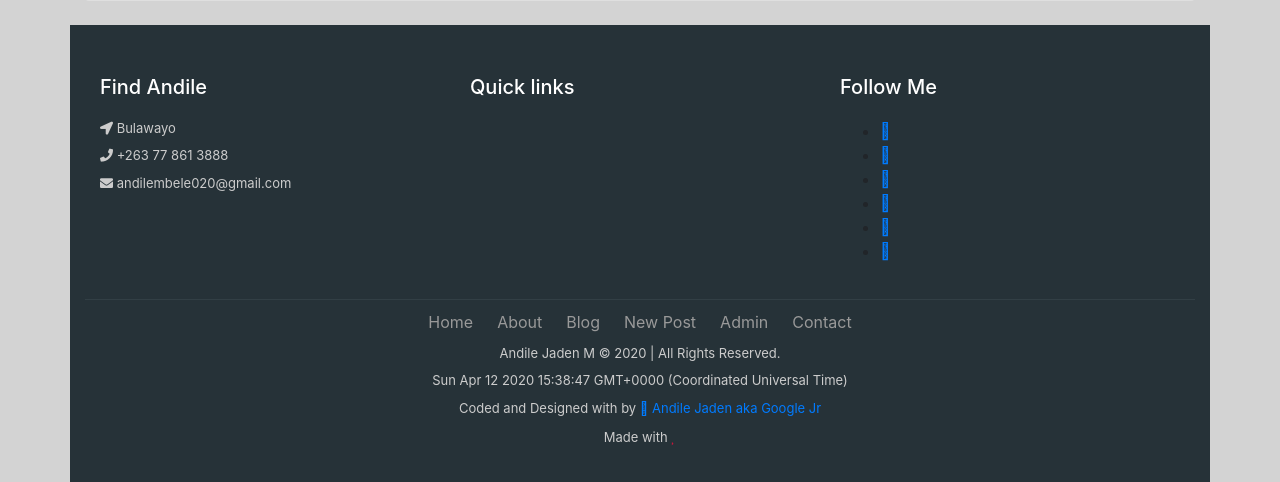
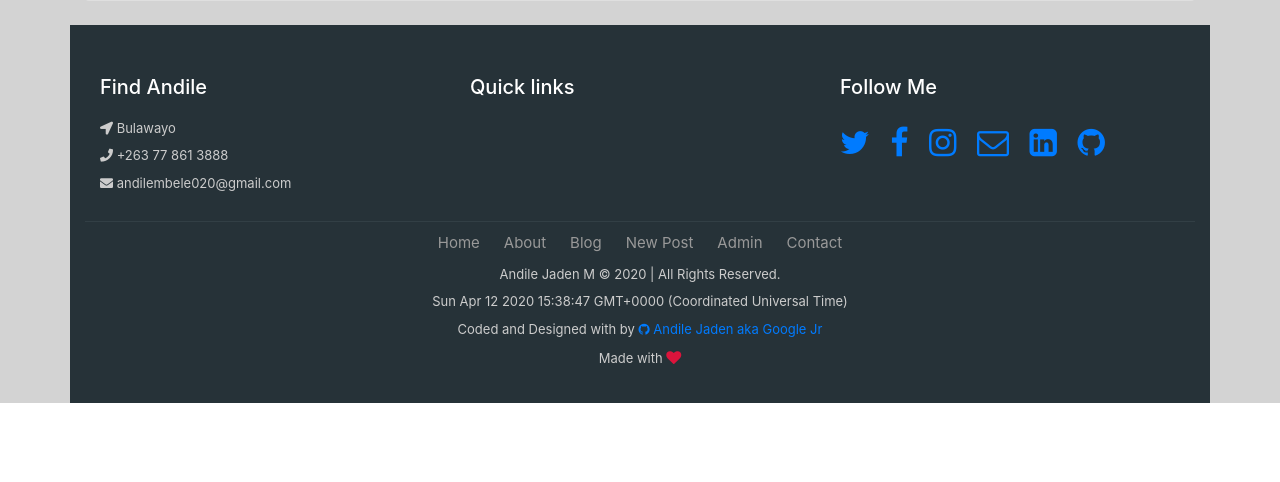
Before and after one commit to xeroxzen/blogger, a Django app: page /contact/ in a window 1280 px wide. Shown: the part 708-1190 px from the top of the page. After the commit the page ends 1111 px from the top, so only its background shows below. Run offline with Django 3.2, Linux system fonts and the light colour scheme; some libraries are stand-ins or nearby versions.

Commit message:
I am done

```diff
--- a/blog/static/css/footer.css
+++ b/blog/static/css/footer.css
@@ -7,7 +7,7 @@ footer p { font-size:13px; color:#CCC; padding-bottom:0px; margin-bottom:8px;}
 .footer_ul_amrc { margin:0px ; list-style-type:none ; font-size:14px; padding:0px 0px 10px 0px ; }
 .footer_ul_amrc li {padding:0px 0px 5px 0px;}
 .footer_ul_amrc li a{ color:#CCC;}
-.footer_ul_amrc li a:hover{ color:#fff; text-decoration:none;}
+.footer_ul_amrc li a:hover{ color:orange; text-decoration:none;}
 .fleft { float:left;}
 .padding-right { padding-right:10px; }
 
@@ -25,11 +25,32 @@ footer p { font-size:13px; color:#CCC; padding-bottom:0px; margin-bottom:8px;}
 	margin-right: auto;
 	margin-bottom: 10px;
 	margin-left: auto;
+	font-size: 15px;
 }
 .foote_bottom_ul_amrc li { display:inline;}
 .foote_bottom_ul_amrc li a { color:#999; margin:0 12px;}
+.foote_bottom_ul_amrc li a:hover{color: orange;}
 
 .social_footer_ul { display:table; margin:15px auto 0 auto; list-style-type:none;  }
 .social_footer_ul li { padding-left:20px; padding-top:10px; float:left; }
 .social_footer_ul li a { color:#CCC; border:1px solid #CCC; padding:8px;border-radius:50%;}
 .social_footer_ul li i {  width:20px; height:20px; text-align:center;}
+
+ul.icons {
+	cursor: default;
+	list-style: none;
+	padding-left: 0;
+}
+
+	ul.icons li {
+		display: inline-block;
+		padding: 0 1rem 0 0;
+	}
+
+		ul.icons li:last-child {
+			padding-right: 0;
+		}
+
+		ul.icons li .icon:before {
+			font-size: 2rem;
+		}
--- a/blog/static/css/style.css
+++ b/blog/static/css/style.css
@@ -33,6 +33,9 @@ a:hover{
   text-decoration-line: none;
   color:orange;
 }
+li a:hover{
+  color:orange;
+}
 
 .comments{
   font-family: arial;
@@ -62,6 +65,29 @@ a:hover{
  font-family: Georgia;
  font-size: 14px;
 }
+input[type="text"]:focus,
+input[type="password"]:focus,
+input[type="email"]:focus,
+input[type="tel"]:focus,
+input[type="url"]:focus,
+input[type="time"]:focus,
+input[type="checkbox"]:focus,
+input[type="radio"]:focus,
+input[type="file"]:focus,
+input[type="image"]:focus,
+input[type="date"]:focus,
+input[type="datetime-local"]:focus,
+input[type="range"]:focus,
+input[type="reset"]:focus,
+input[type=select]:focus,
+input[type="number"]:focus,
+input[type="textarea"]:focus,
+input[type="submit"]:hover,
+select:focus,
+textarea:focus {
+  border-color: #8a4680;
+  box-shadow: 0 0 0 1px #8a4680;
+}
 
 @media only screen and (min-width: 300px) and (max-width: 767px) {
  .title {
@@ -71,6 +97,9 @@ a:hover{
     font-family: Georgia;
     font-size: 12px;
     background-color:#DCDCDC;
+  }
+  ul.navbar-nav li a{
+    color:#000;
   }
   .subtitle{
     font-size: 14px;
@@ -108,6 +137,24 @@ a:hover{
     font-size: 17px;
   }
 }
+/* Icon */
+
+	.icon {
+		text-decoration: none;
+		border-bottom: none;
+		position: relative;
+    text-align: center;
+    float:center;
+	}
+
+		.icon:before {
+			-moz-osx-font-smoothing: grayscale;
+			-webkit-font-smoothing: antialiased;
+			font-family: FontAwesome;
+			font-style: normal;
+			font-weight: normal;
+			text-transform: none !important;
+		}
 
 /* @media only screen and (min-width: 300px) and (max-width: 1023px) {
  .post-title h1, h2, h3, h4, h5, h6{
```
